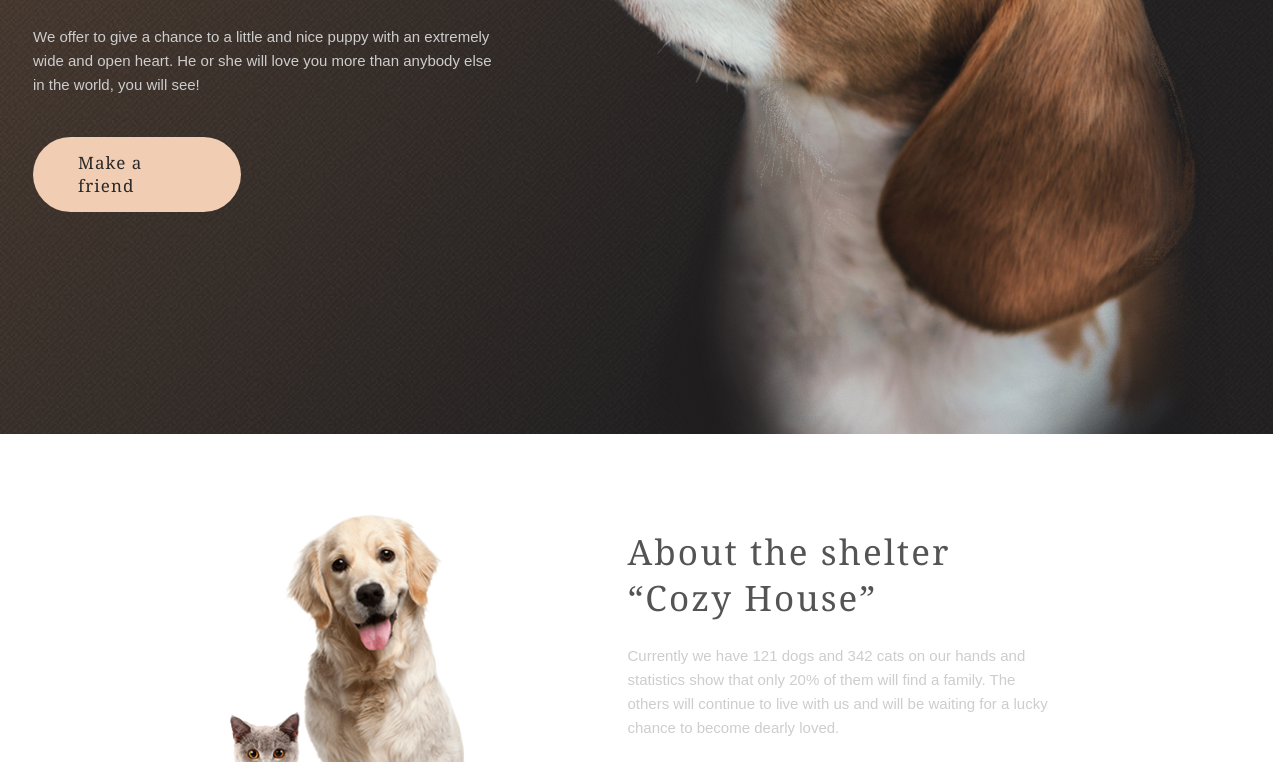
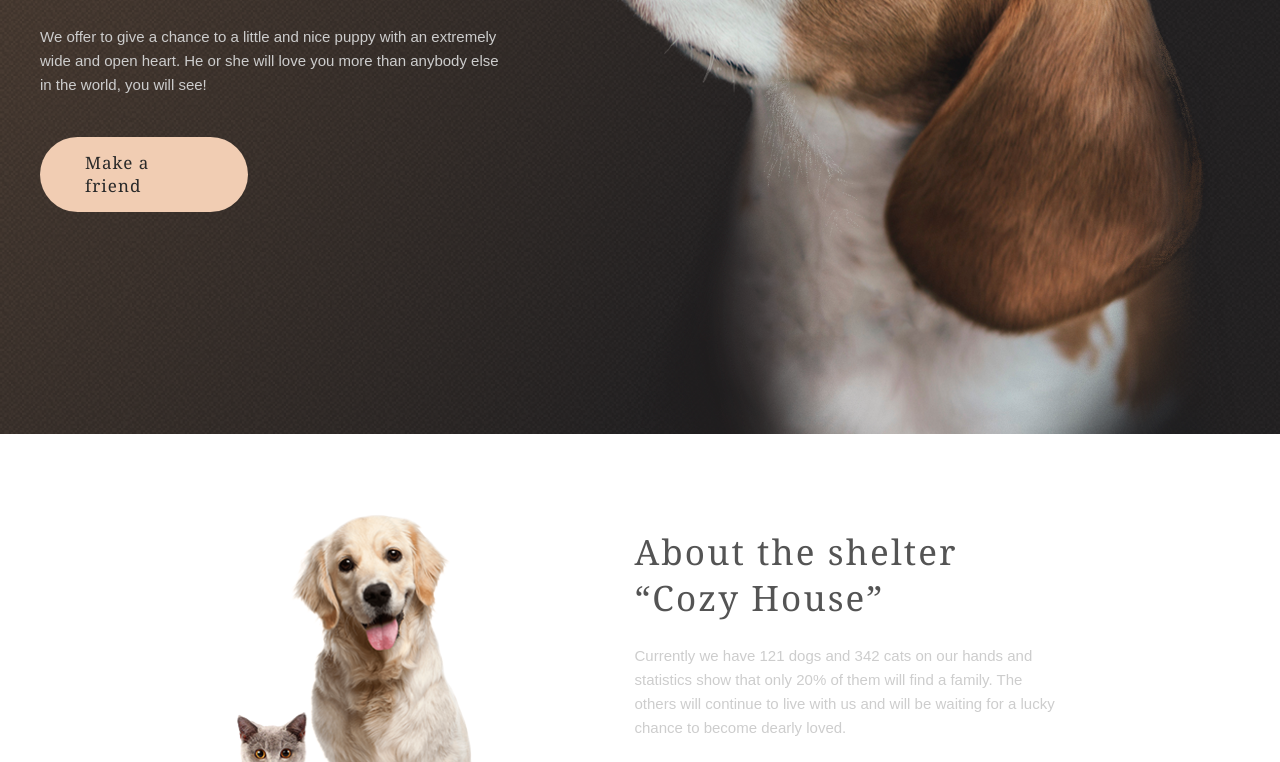
Before and after one commit to boris-bk/Shelter, a plain HTML site: page pages/main/index.html in a window 1280 px wide. Shown: the part 474-1236 px from the top of the page. Drawn offline with Linux system fonts and the light colour scheme.

Commit message:
fix: width container

```diff
--- a/pages/main/style.css
+++ b/pages/main/style.css
@@ -541,3 +541,8 @@ footer img {
         opacity: 1
     }
 }
+@media only screen and (max-width: 1280px) {
+    .container {
+        width: 1280px;
+    }
+}
```
